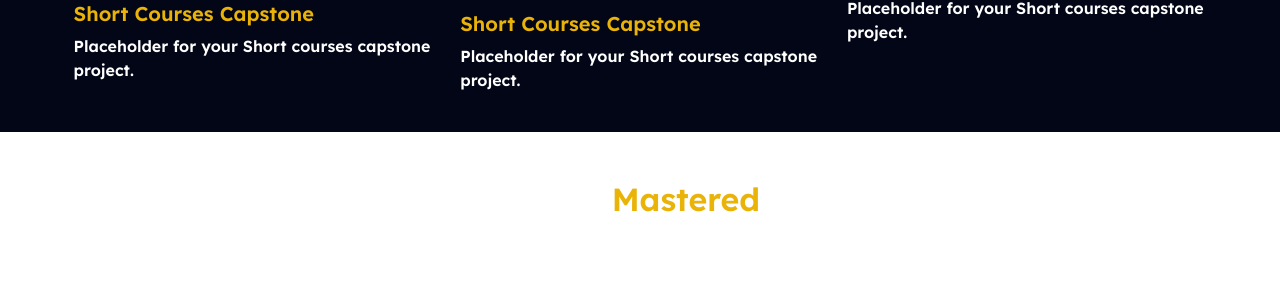
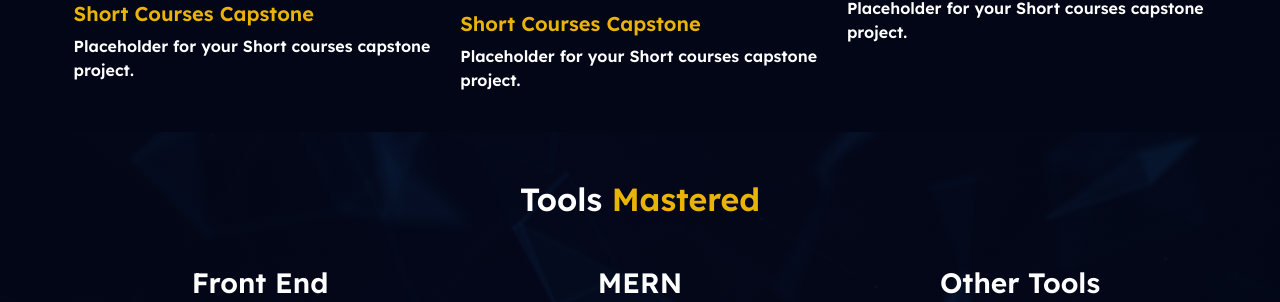
Before and after one commit to TheAngelSabathiel/webportfolio, a plain HTML site: page index.html in a window 1280 px wide. Shown: the part 2037-2339 px from the top of the page. Drawn offline with nearby package versions, Linux system fonts and the light colour scheme.

Commit message:
Update index.css

```diff
--- a/index.css
+++ b/index.css
@@ -5,7 +5,7 @@
 	font-family: "Lexend Deca";
 }
 
-#outer1, #tool {
+#outer1, #tools {
 
 		background:
 	linear-gradient(
```
